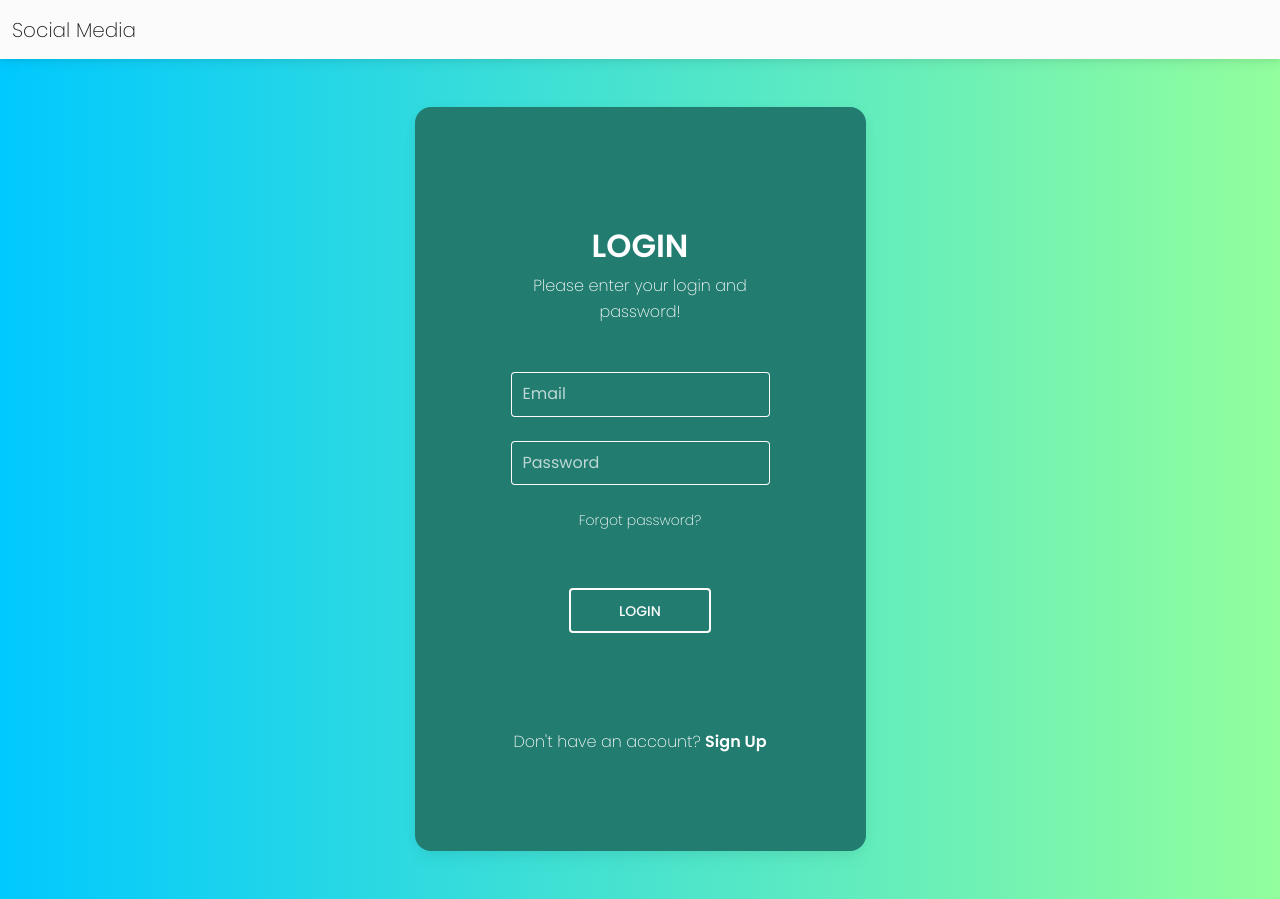
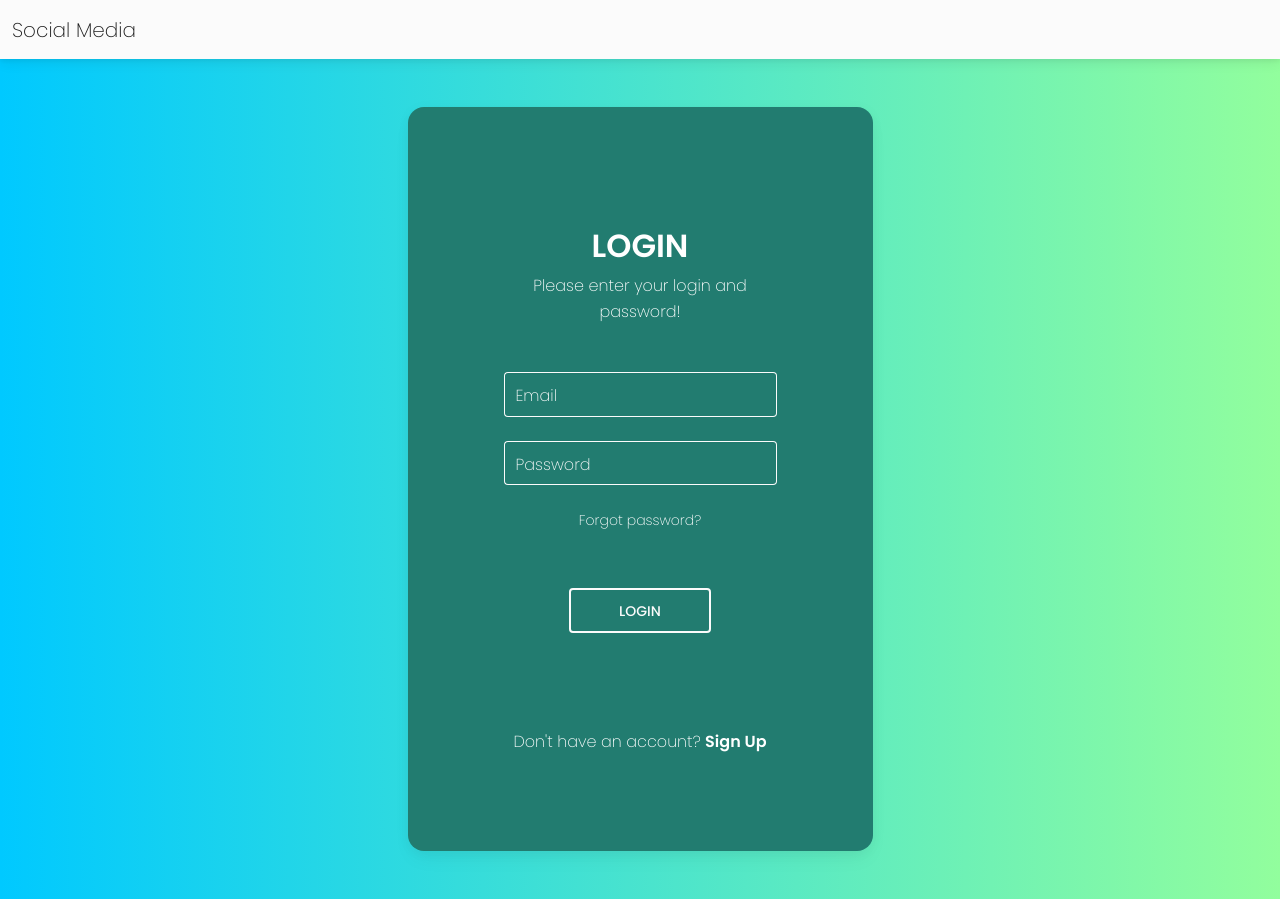
Before and after one commit to Amit-Kumar-Keshri/social_media_page, a PHP site: page /login.php in a window 1280 px wide. Run offline with PHP 8.4, Linux system fonts and the light colour scheme.

Commit message:
some changes made

```diff
--- a/assets/css/style.css
+++ b/assets/css/style.css
@@ -1,6 +1,6 @@
 @import url("https://fonts.googleapis.com/css2?family=Poppins:wght@200;300;400;500;600&display=swap");
-*{
-  --bs-gutter-x: 0 rem;
+.row{
+  --mdb-gutter-x: 0 rem;
 }
 body {
   font-family: "Poppins", sans-serif;
--- a/login.php
+++ b/login.php
@@ -29,10 +29,12 @@ if (isset($_POST['login'])) {
                             <p class="text-white mb-5">Please enter your login and password!</p>
                             <form action="login.php" method="POST">
                                 <div class="form-outline form-white mb-4">
-                                    <input type="email" name="email" id="typeEmailX" class="form-control form-control-lg" placeholder="Email" />
+                                    <input type="email" name="email" id="typeEmailX" class="form-control form-control-lg"  />
+                                    <label class="form-label" for="typeEmailX">Email</label>
                                 </div>
                                 <div class="form-outline form-white mb-4">
-                                    <input type="password" name="password" id="typePasswordX" class="form-control form-control-lg" placeholder="Password" />
+                                    <input type="password" name="password" id="typePasswordX" class="form-control form-control-lg"  />
+                                    <label class="form-label" for="typePasswordX">Password</label>
                                 </div>
                                 <p class="small mb-5 pb-lg-2"><a class="text-white" href="#!">Forgot password?</a></p>
                                 <button class="btn btn-outline-light btn-lg px-5" name="login" type="submit">login</button>
```
Also changed, not shown: my-account.php (+0 -12 lines).
